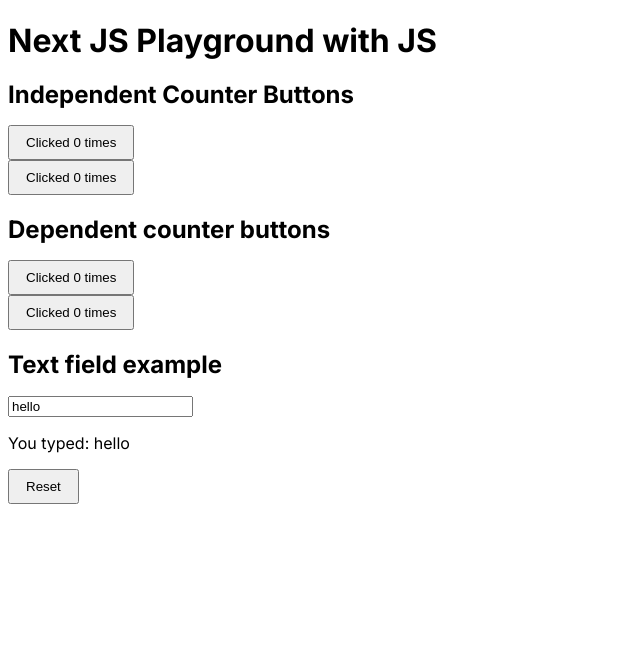
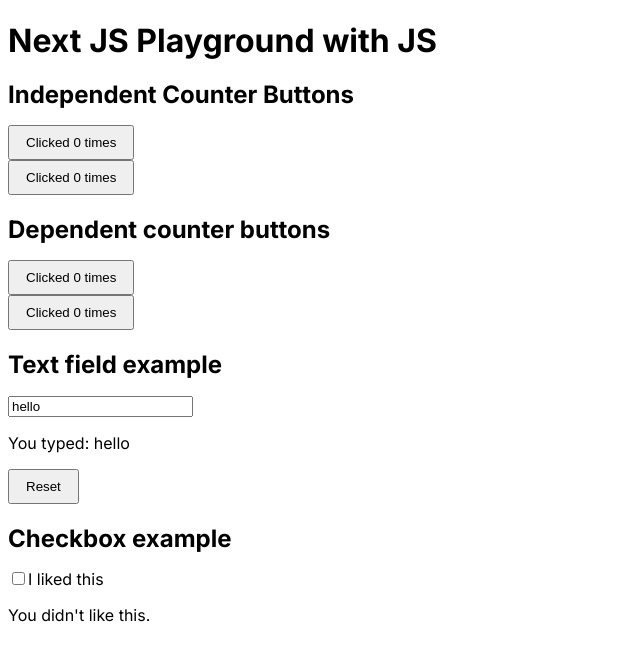
Before and after one commit to Sebasala/nextjs-playground-js, a Next.js app: page / in a window 1280 px wide. Shown: the top 660 px of the page, without its empty margins (0-640 px from the left). Built offline with nearby package versions, Linux system fonts and the light colour scheme.

Commit message:
useState checkbox example

```diff
--- a/app/page.js
+++ b/app/page.js
@@ -1,3 +1,4 @@
+import CheckboxCombo from '../components/CheckboxCombo'
 import DependentCounterButtons from '../components/DependentCounterButtons'
 import IndependentCounterButtons from '../components/IndependentCounterButtons'
 import TextField from '../components/TextField'
@@ -9,6 +10,7 @@
       <IndependentCounterButtons />
       <DependentCounterButtons />
       <TextField />
+      <CheckboxCombo />
     </main>
   )
 }
--- /dev/null
+++ b/components/CheckboxCombo/index.js
@@ -0,0 +1,20 @@
+'use client'
+import { useState } from 'react'
+
+export default function CheckboxCombo() {
+    const [liked, setLiked] = useState(false)
+
+    const likedText = liked ? 'liked' : "didn't like"
+
+    const toggleLike = (e) => {
+        setLiked(e.target.checked)
+    }
+
+    return (
+        <section>
+            <h2>Checkbox example</h2>
+            <p><input type="checkbox" checked={liked} onChange={toggleLike} />I liked this</p>
+            <p>You {likedText} this.</p>
+        </section>
+    )
+}
--- a/components/CounterButton/index.js
+++ b/components/CounterButton/index.js
@@ -5,7 +5,7 @@
     const [selfClicks, setSelfClicks] = useState(0);
 
     const increaseSelfCounter = () => {
-        setSelfClicks(selfClicks => selfClicks + 1)
+        setSelfClicks(prevClicks => prevClicks + 1)
     }
 
     return (
--- a/components/CounterButtonsGroup/index.js
+++ b/components/CounterButtonsGroup/index.js
@@ -6,7 +6,7 @@
     const [clicks, setClicks] = useState(0)
 
     const increaseCounter = () => {
-        setClicks(clicks => clicks + 1)
+        setClicks(prevClicks => prevClicks + 1)
     }
 
     return (
```
